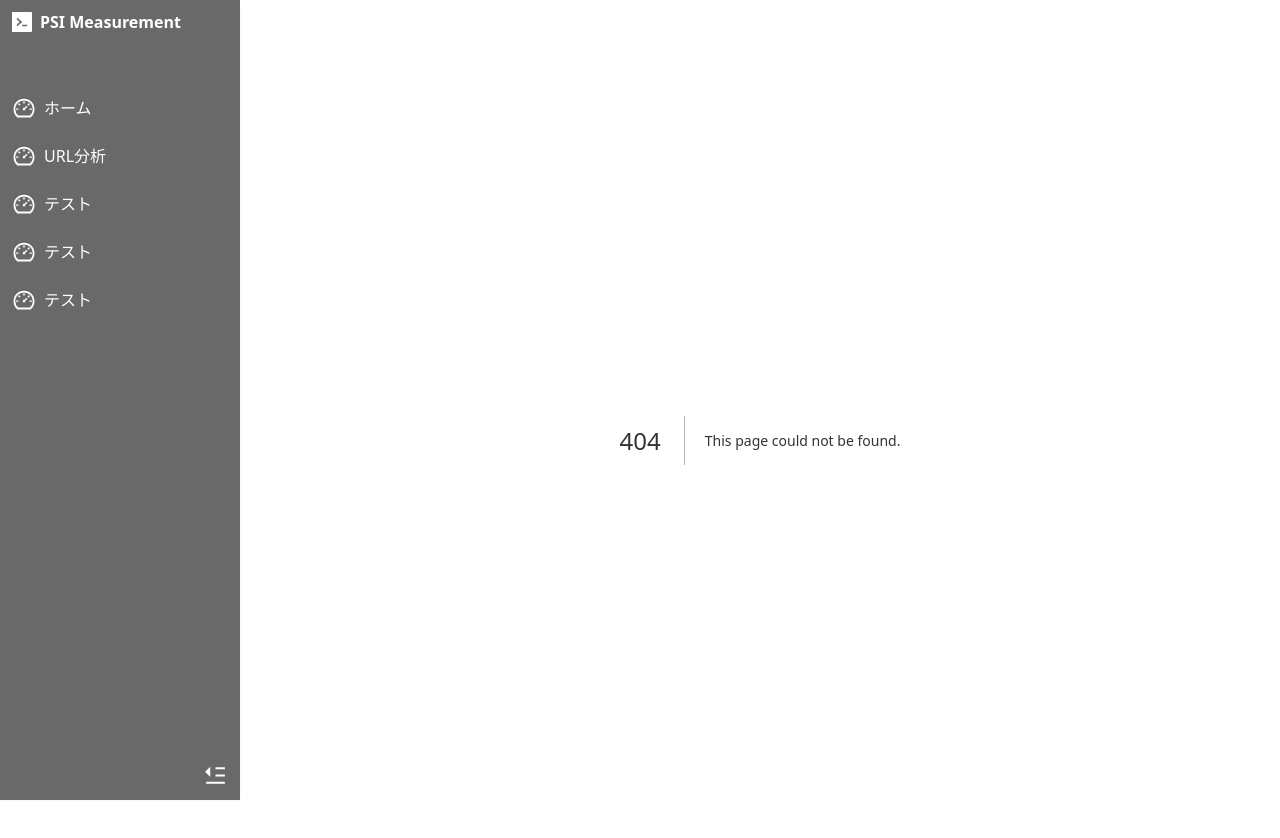
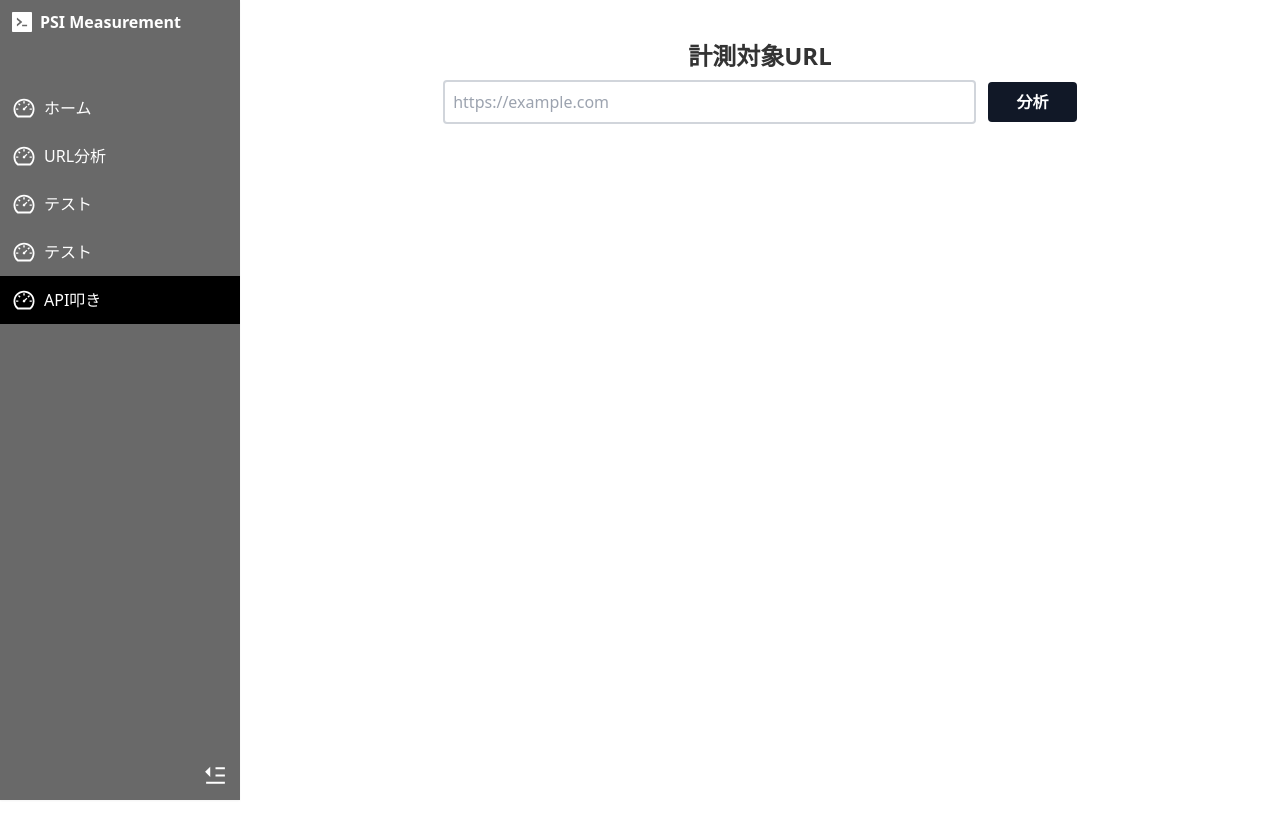
Before and after one commit to ppppppsmash/my-project, a Next.js app in the folder client/: page /apitest in a window 1280 px wide. Before the commit this address had no page. Shown: the top 838 px of the page. Built offline with nearby package versions, Linux system fonts and the light colour scheme.

Commit message:
add: テスト用ページ

```diff
--- /dev/null
+++ b/client/app/apitest/page.tsx
@@ -0,0 +1,56 @@
+'use client'
+import { NextPage } from 'next'
+import AnalysisInput from '@/components/Input/AnalysisInput'
+import AnalysisButton from '@/components/Button/AnalysisButton'
+import { useState } from 'react'
+import { ApiResultType } from '@/type'
+
+interface Props {
+  initialData?: ApiResultType
+}
+
+const Page: NextPage<Props> = ({ initialData }: Props): JSX.Element => {
+  const [url, setUrl] = useState('')
+  const [results, setResults] = useState<ApiResultType | undefined>(initialData)
+
+  const getChangeUrl = ({ target }: React.ChangeEvent<HTMLInputElement>) => {
+    setUrl(target.value)
+  }
+
+  const getUrl = async () => {
+    const res = await fetch(`${process.env.NEXT_PUBLIC_URL}pageSpeedInsights?url=${url}`, {
+      cache: 'no-store'
+    })
+
+    if (res.ok) {
+      const data = await res.json()
+      const lighthouseResult = data.result.lighthouseResult;
+      const categories = data.result.lighthouseResult.categories;
+      const loadingExperience = data.result.loadingExperience;
+      const analysisUTCTimestamp = data.result.analysisUTCTimestamp;
+      const audits = data.result.lighthouseResult.audits;
+
+      console.log(lighthouseResult, loadingExperience,analysisUTCTimestamp, audits)
+    }
+  }
+
+  return (
+    <div className='w-[66%] mx-auto'>
+      <div className='text-center mb-2'>
+        <h2 className='text-2xl font-semibold'>計測対象URL</h2>
+      </div>
+      <div className='flex items-center justify-center space-x-3'>
+        <div className='w-full'>
+          <AnalysisInput handleUrlChange={getChangeUrl} />
+        </div>
+        <div className='w-2/12'>
+          <AnalysisButton label='分析' handleScore={getUrl} />
+        </div>
+      </div>
+
+
+    </div>
+  )
+}
+
+export default Page
--- a/client/components/Nav/NavItems.tsx
+++ b/client/components/Nav/NavItems.tsx
@@ -5,5 +5,5 @@ export const navItems = [
   { href: '/analysis', icon: AiOutlineDashboard, label: 'URL分析'},
   { href: '/test1', icon: AiOutlineDashboard, label: 'テスト'},
   { href: '/test2', icon: AiOutlineDashboard, label: 'テスト'},
-  { href: '/test3', icon: AiOutlineDashboard, label: 'テスト'},
+  { href: '/apitest', icon: AiOutlineDashboard, label: 'API叩き'},
 ]
```
